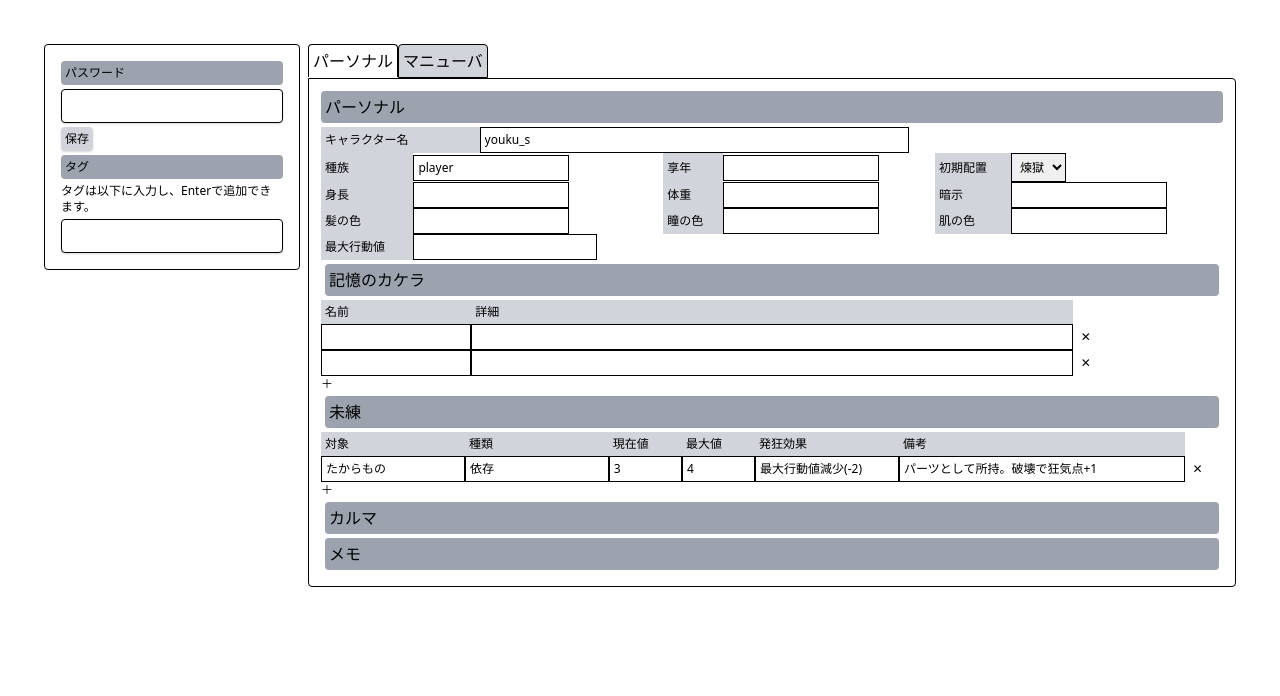
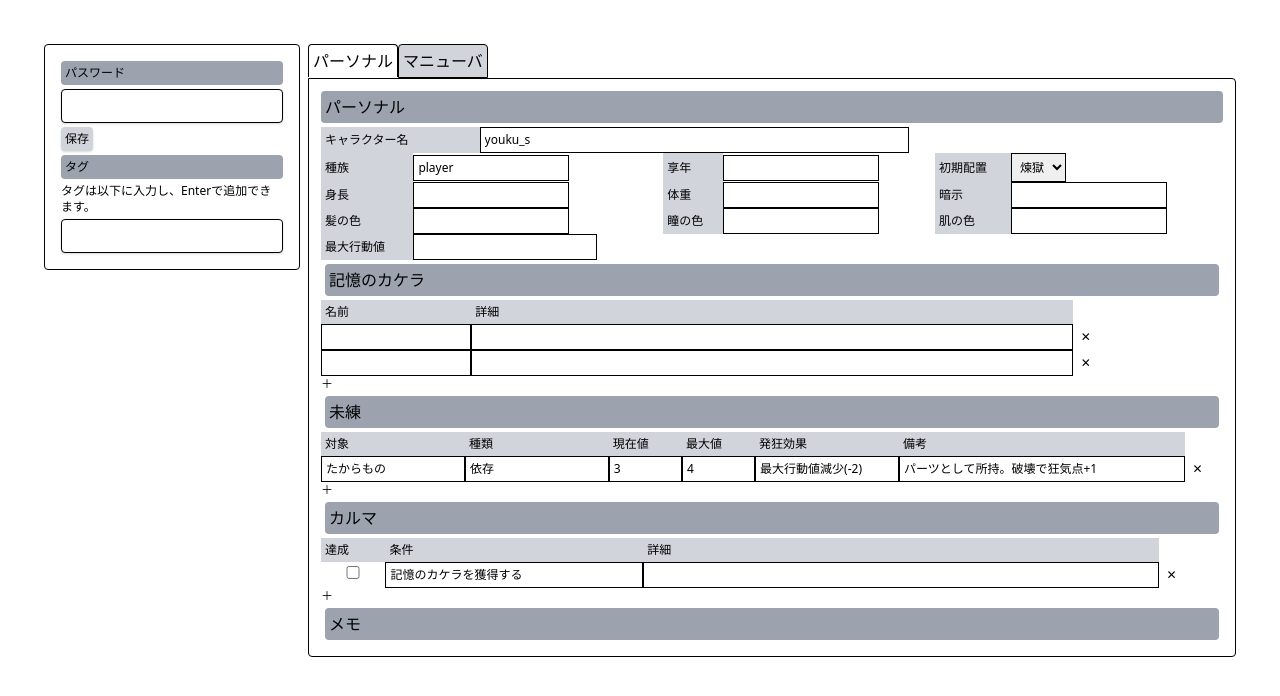
Before and after one commit to youku-s/dakatsu-udon, a Next.js app: page / in a window 1280 px wide. Shown: the top 696 px of the page. Built offline with nearby package versions, Linux system fonts and the light colour scheme.

Commit message:
add karmas

```diff
--- /dev/null
+++ b/src/pages/karmas.tsx
@@ -0,0 +1,114 @@
+import React, { useState, useEffect } from 'react';
+import { Karma } from '../models';
+import { v4 as uuidv4 } from 'uuid';
+
+type KarmasProps = {
+  karmas: Karma[];
+  setKarmas: (karmas: Karma[]) => void;
+};
+
+function Karmas(props: KarmasProps) {
+  const header = (
+    <div className='table-row' key={uuidv4()}>
+      <div className='bg-gray-300 p-1 m-1 table-cell'>達成</div>
+      <div className='bg-gray-300 p-1 m-1 table-cell'>条件</div>
+      <div className='bg-gray-300 p-1 m-1 table-cell'>詳細</div>
+    </div>
+  );
+  const rows = props.karmas.map((x, i) => {
+    return (
+      <div className='table-row' key={x.uuid}>
+        <div className='table-cell w-10'>
+          <input
+            className='border border-black p-1 w-full'
+            type='checkbox'
+            defaultChecked={x.achieved}
+            onInput={(e) => {
+              x.achieved = e.currentTarget.checked;
+              const newKarmas = props.karmas.map((kar) => {
+                if (kar.uuid === x.uuid) {
+                  return x;
+                }
+                return kar;
+              });
+              props.setKarmas(newKarmas);
+            }}
+          ></input>
+        </div>
+        <div className='table-cell w-40'>
+          <input
+            className='border border-black p-1 w-full'
+            type='text'
+            defaultValue={x.name}
+            onInput={(e) => {
+              x.name = e.currentTarget.value;
+              const newKarmas = props.karmas.map((kar) => {
+                if (kar.uuid === x.uuid) {
+                  return x;
+                }
+                return kar;
+              });
+              props.setKarmas(newKarmas);
+            }}
+          ></input>
+        </div>
+        <div className='table-cell w-80'>
+          <input
+            className='border border-black p-1 w-full'
+            type='text'
+            defaultValue={x.description}
+            onInput={(e) => {
+              x.description = e.currentTarget.value;
+              const newKarmas = props.karmas.map((kar) => {
+                if (kar.uuid === x.uuid) {
+                  return x;
+                }
+                return kar;
+              });
+              props.setKarmas(newKarmas);
+            }}
+          ></input>
+        </div>
+        <div className='table-cell w-10'>
+          <button
+            className='mx-2'
+            onClick={() => {
+              const newKarmas = props.karmas.filter(
+                (kar) => kar.uuid !== x.uuid,
+              );
+              props.setKarmas(newKarmas);
+            }}
+          >
+            ✕
+          </button>
+        </div>
+      </div>
+    );
+  });
+  const content = [header].concat(rows);
+  return (
+    <div>
+      <div className='table w-full text-xs'>
+        <div className='table-row-group'>{content}</div>
+        <button
+          onClick={() => {
+            const newKarmas = [
+              ...props.karmas,
+              {
+                uuid: uuidv4(),
+                achieved: false,
+                name: '',
+                description: '',
+              },
+            ];
+            props.setKarmas(newKarmas);
+          }}
+        >
+          ＋
+        </button>
+      </div>
+    </div>
+  );
+}
+
+export default Karmas;
--- a/src/pages/profile.tsx
+++ b/src/pages/profile.tsx
@@ -2,6 +2,7 @@ import React from 'react';
 import { Sheet } from '../models';
 import Memories from './memories';
 import Regrets from './regrets';
+import Karmas from './karmas';
 import Personal from './personal';
 
 type ProfileTabProps = {
@@ -33,6 +34,14 @@ function ProfileTab(props: ProfileTabProps) {
         }}
       />
       <div className='bg-gray-400 p-1 rounded m-1'>カルマ</div>
+      <Karmas
+        karmas={props.sheet.profile.karmas}
+        setKarmas={(karmas) => {
+          const newSheet = { ...props.sheet };
+          newSheet.profile.karmas = karmas;
+          props.updateSheet(newSheet);
+        }}
+      />
       <div className='bg-gray-400 p-1 rounded m-1'>メモ</div>
     </div>
   );
```
